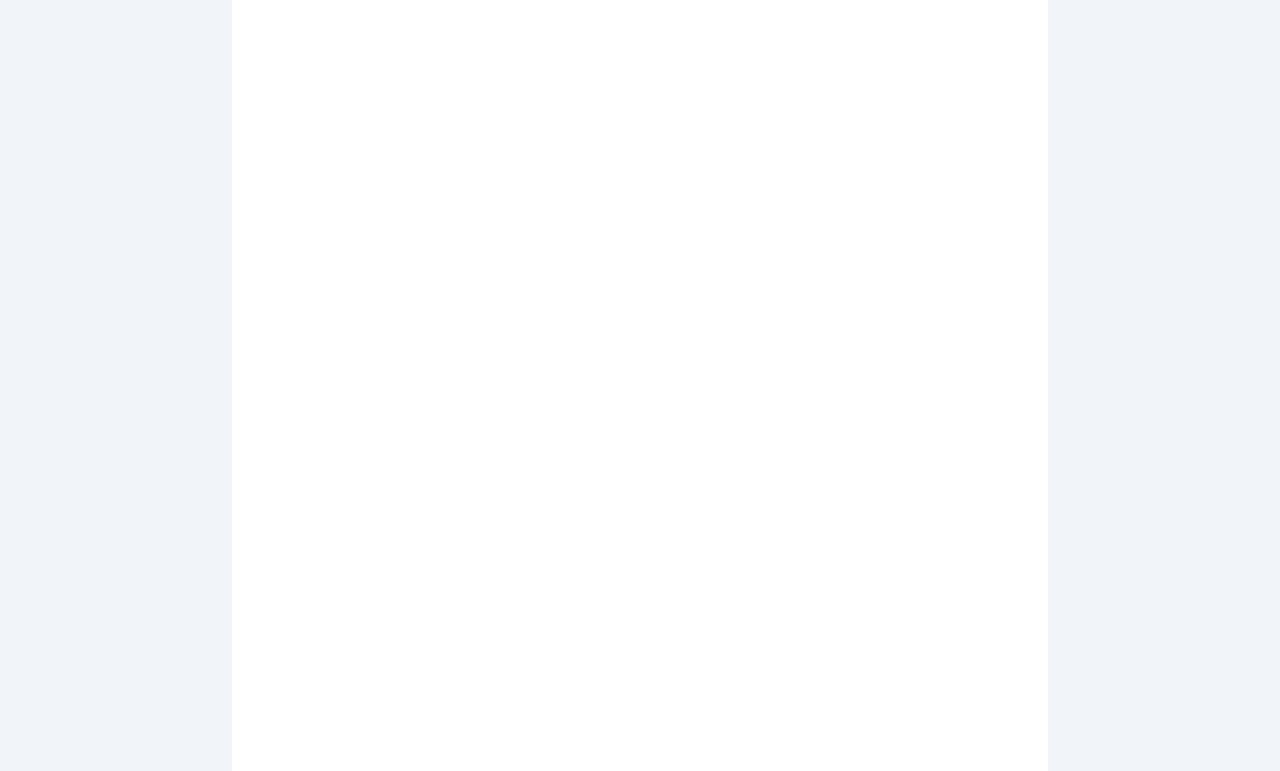
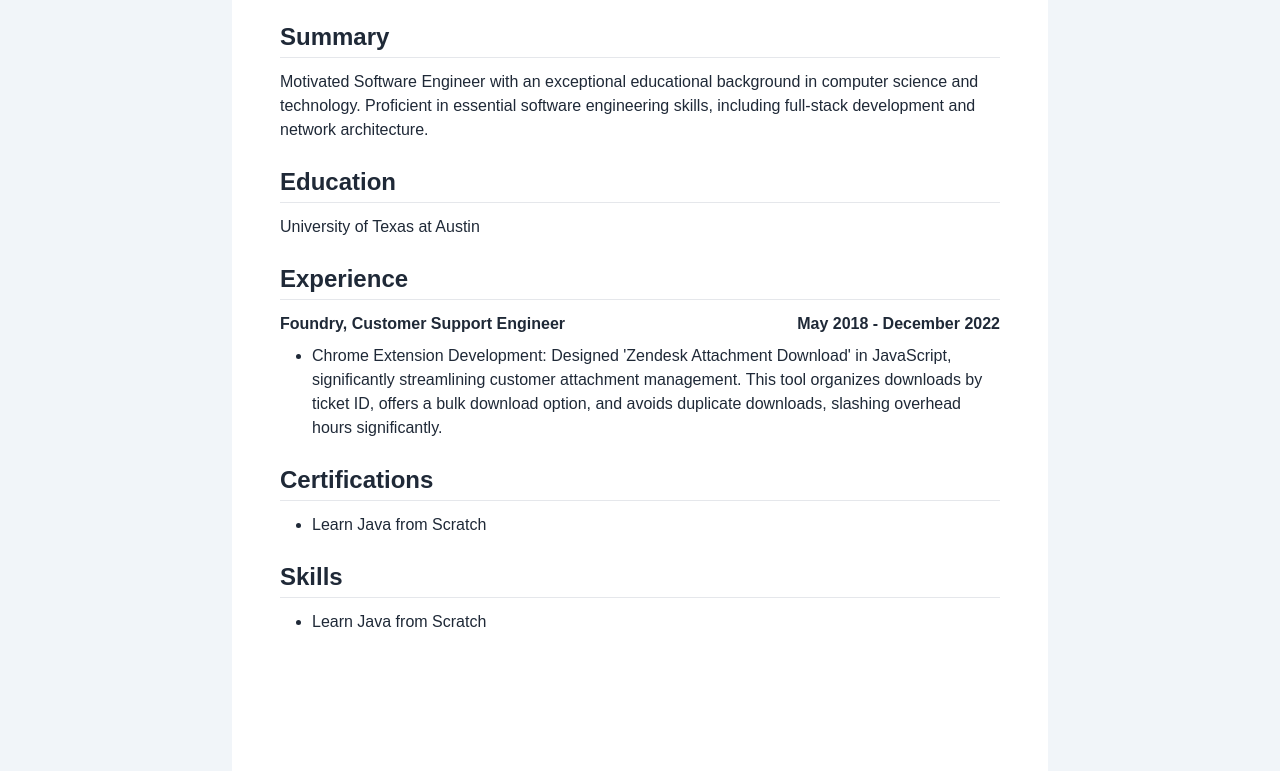
Before and after one commit to JesusLegaspy/resume, a plain HTML site: page index.html in a window 1280 px wide. Shown: the part 171-942 px from the top of the page. Drawn offline with nearby package versions, Linux system fonts and the light colour scheme; a web font is replaced by a local one.

Commit message:
Sample resume

```diff
--- a/index.html
+++ b/index.html
@@ -4,13 +4,14 @@
 <head>
   <meta charset="UTF-8">
   <meta name="viewport" content="width=device-width, initial-scale=1.0">
+  <link rel="stylesheet" href="https://use.typekit.net/iuo0bgg.css">
   <link rel="stylesheet" href="style.css">
   <script src="https://cdn.tailwindcss.com"></script>
   <title>Jesus Legaspy's Resume</title>
 </head>
 
 <body>
-  <div class="bg-slate-100 min-h-screen">
+  <div class="bg-slate-100 min-h-screen pb-12">
     This is a test
 
     <!-- Download PDF via Print -->
@@ -29,8 +30,77 @@
     </div>
 
     <!-- Resume -->
-    <div id="section-to-print" class="container mx-auto bg-white min-h-[11in] max-h-[11in] max-w-[8.5in] p-[0.5in]">
-      This is the resume
+    <div id="section-to-print" class="container mx-auto bg-white min-h-[11in] max-h-[11in] max-w-[8.5in] p-[0.5in]
+    text-gray-800
+    ">
+      <!-- Heading -->
+      <div class="mb-6">
+        <div class="text-4xl font-bold  mb-2">
+          Jesus Legaspy
+        </div>
+        <div>
+          Austin, TX | 512-956-8168 | jesus.legaspy@gmail.com
+        </div>
+      </div>
+
+      <!-- Summary -->
+      <div class="mb-6">
+        <div class="text-2xl font-semibold border-b mb-3 pb-1">
+          Summary
+        </div>
+        <div>
+          Motivated Software Engineer with an exceptional educational background in computer science and technology.
+          Proficient in essential software engineering skills, including full-stack development and network
+          architecture.
+        </div>
+      </div>
+
+      <!-- Education -->
+      <div class="mb-6">
+        <div class="text-2xl font-semibold border-b mb-3 pb-1">
+          Education
+        </div>
+        <div>
+          University of Texas at Austin
+        </div>
+      </div>
+
+      <!-- Experience -->
+      <div class="mb-6">
+        <div class="text-2xl font-semibold border-b mb-3 pb-1">
+          Experience
+        </div>
+        <div class="flex mb-2 font-bold">
+          <div class="grow">Foundry, Customer Support Engineer</div>
+          <div> May 2018 - December 2022</div>
+        </div>
+        <ul class="list-disc list-outside ml-8">
+          <li class="">Chrome Extension Development: Designed 'Zendesk Attachment Download' in JavaScript,
+            significantly streamlining customer attachment management. This tool organizes downloads by ticket ID,
+            offers a bulk download option, and avoids duplicate downloads, slashing overhead hours significantly.</li>
+        </ul>
+      </div>
+
+      <!-- Certifications -->
+      <div class="mb-6">
+        <div class="text-2xl font-semibold border-b mb-3 pb-1">
+          Certifications
+        </div>
+        <ul class="list-disc list-outside ml-8">
+          <li class="">Learn Java from Scratch</li>
+        </ul>
+      </div>
+
+      <!-- Skills -->
+      <div class="mb-6">
+        <div class="text-2xl font-semibold border-b mb-3 pb-1">
+          Skills
+        </div>
+        <ul class="list-disc list-outside ml-8">
+          <li class="">Learn Java from Scratch</li>
+        </ul>
+      </div>
+
     </div>
   </div>
 </body>
--- a/style.css
+++ b/style.css
@@ -17,3 +17,8 @@
   margin-left: 0in;
   margin-right: 0in;
 }
+
+body {
+  font-family: "noto-sans",
+    sans-serif;
+}
```
